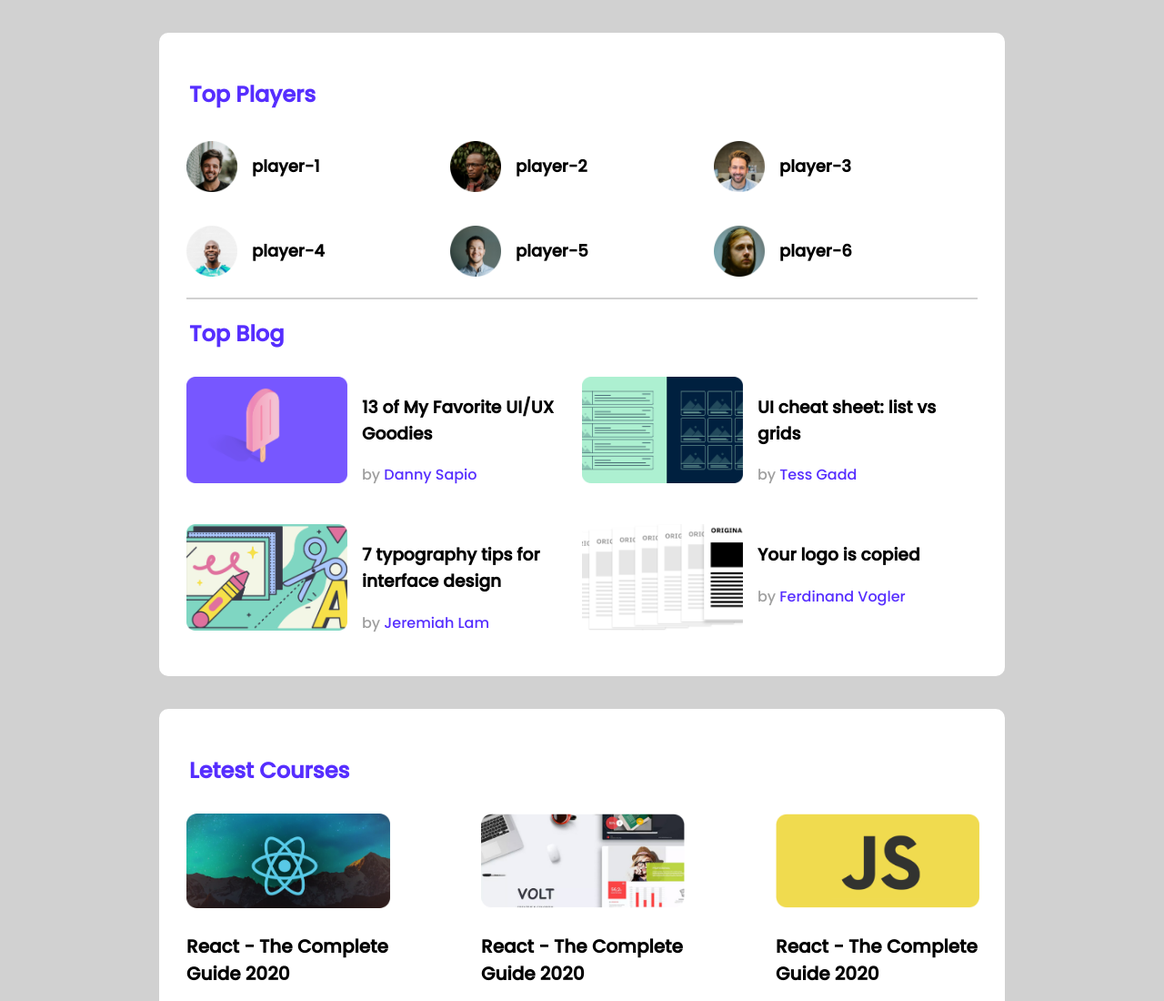
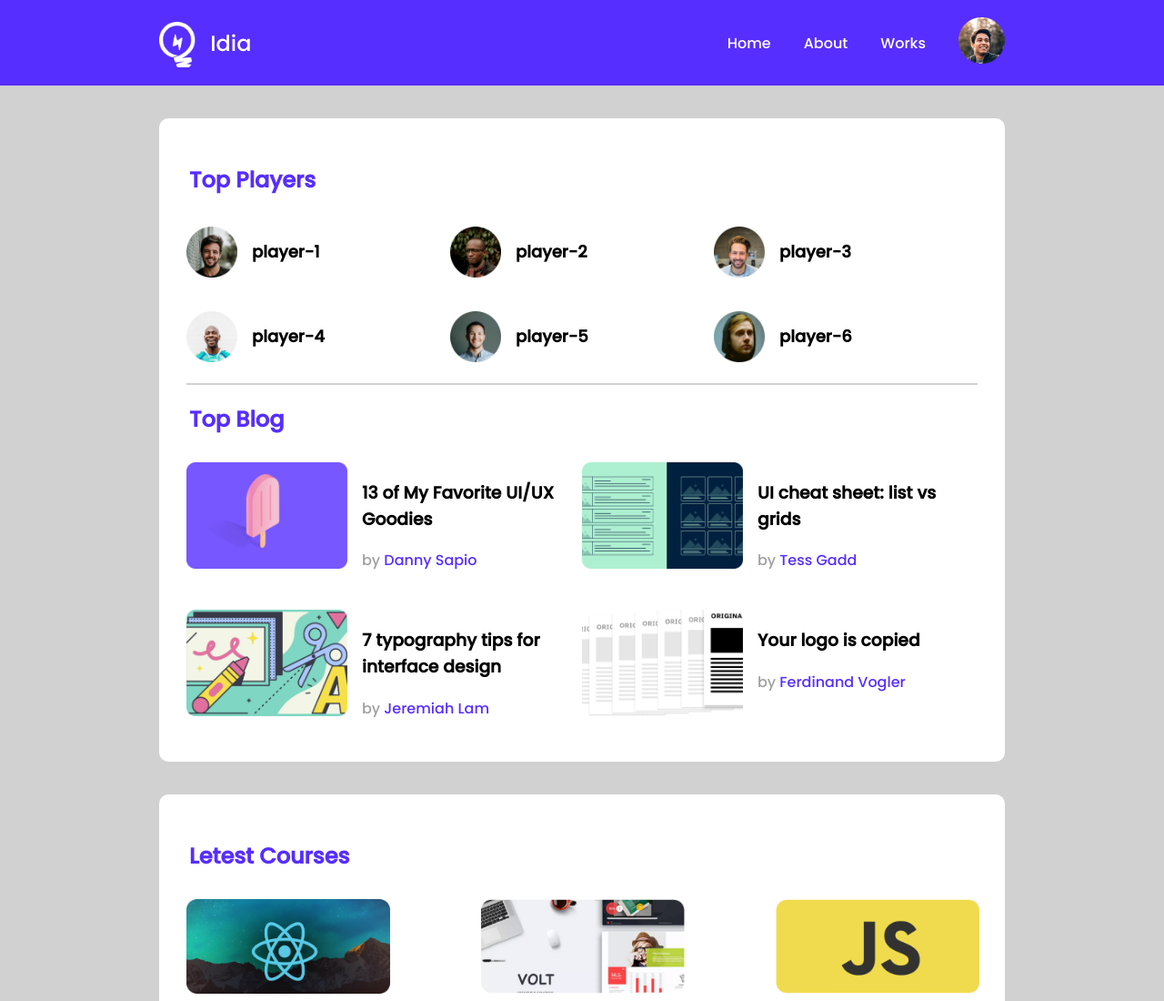
Before and after one commit to JulkarNaeem/leader-board-css, a plain HTML site: page index.html in a window 1280 px wide. Shown: the top 1100 px of the page at 91% size. Drawn offline with Linux system fonts and the light colour scheme.

Commit message:
navigation bar add

```diff
--- a/index.html
+++ b/index.html
@@ -21,13 +21,33 @@
   <body>
     <!-- Header Start -->
 
-    <header></header>
+    <header>
+      <nav class="navbar">
+        <div class="logo">
+          <ul>
+            <li class="logo-icon">
+              <img src="images/icons/logo.png" alt="" />
+            </li>
+            <li class="logo-name"><a href="#" class="logo-name">Idia</a></li>
+          </ul>
+        </div>
+        <div class="menu">
+          <ul>
+            <li>Home</li>
+            <li>About</li>
+            <li>Works</li>
+            <li class="profile-pic">
+              <img src="images/icons/profile.png" alt="" />
+            </li>
+          </ul>
+        </div>
+      </nav>
+    </header>
 
     <!-- Header End -->
 
     <main>
       <!-- Top Players and Top Blogs -->
-
       <section class="container">
         <div class="top-player">
           <h2 class="section-title">Top Players</h2>
--- a/styles/style.css
+++ b/styles/style.css
@@ -24,8 +24,66 @@ main {
 hr {
   border: 1px solid #d1d1d1;
 }
-/* top players */
+/* -----------------
+    Navigation
+   -----------------  */
+header {
+  background: #562eff;
+  width: 100%;
+  height: 94px;
+  padding-top: 0px;
+}
+.navbar {
+  width: 930px;
+  display: flex;
+  justify-content: space-between;
+  margin: auto;
+  align-items: center;
+}
+.logo {
+  padding-left: 0px;
+  margin-top: 12px;
+}
+.logo ul {
+  display: flex;
+  justify-content: center;
+  padding-left: 0px;
+  align-items: center;
+  margin: 0px;
+}
+.logo ul li {
+  font-size: 16px;
+  margin-right: 16px;
+}
+.logo ul li {
+  font-size: 24px;
+}
+.menu ul {
+  display: flex;
+  align-items: center;
+  margin: 0px;
+  margin-top: 12px;
+}
+.menu ul li {
+  margin-left: 36px;
+  color: white;
+}
+li {
+  list-style: none;
+}
+.logo-icon img {
+  position: relative;
+  height: 50px;
+  margin-top: 12px;
+}
+.logo-name a {
+  text-decoration: none;
+  color: white;
+}
 
+/* -----------------
+    top players
+-------------------- */
 .top-player {
   margin-bottom: 20px;
 }
```
